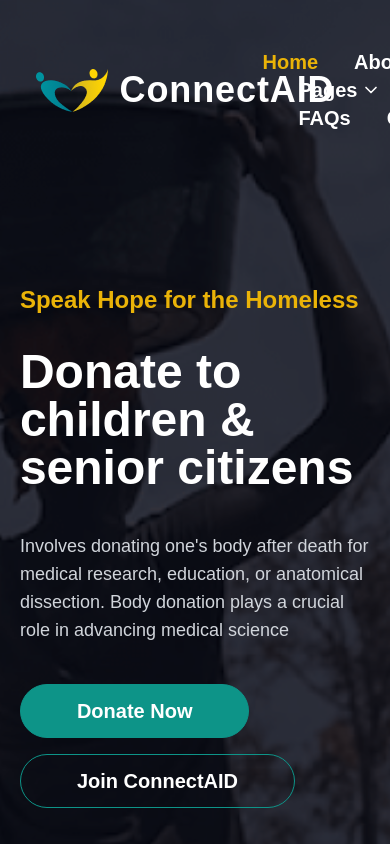
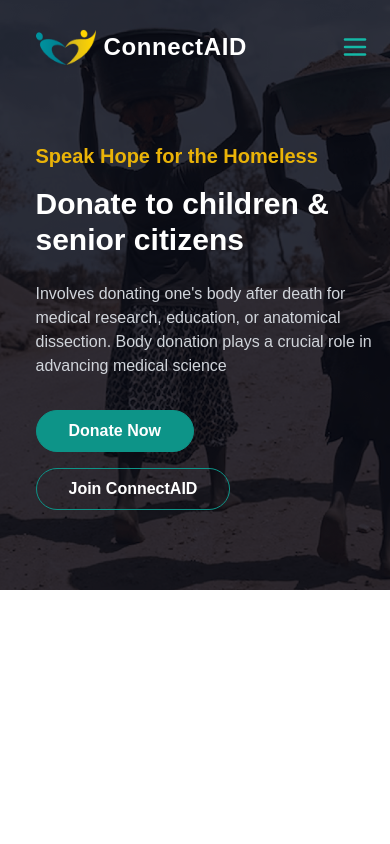
Before and after one commit to Iampraiseottia/CONNECTAID, a Next.js app: page / in a window 390 px wide. Shown: the top 844 px of the page. Built offline with nearby package versions, Linux system fonts and the light colour scheme.

Commit message:
Hero responsiveness done

```diff
--- a/app/components/Hero.jsx
+++ b/app/components/Hero.jsx
@@ -1,23 +1,33 @@
-
 "use client"
 
 import Image from 'next/image';
 import Link from 'next/link';
-
-import globalStyle from '../globals.css'
-
-import { ChevronDown, ChevronRight } from 'lucide-react';
-
-import { useRef } from 'react';
+import { ChevronDown, ChevronRight, Menu, X } from 'lucide-react';
+import { useRef, useState, useEffect } from 'react';
 
 const Hero = () => {
-
-
+  const [mobileMenuOpen, setMobileMenuOpen] = useState(false);
   const firstImageRef = useRef(null);
   const secondImageRef = useRef(null);
+  const [windowWidth, setWindowWidth] = useState(typeof window !== 'undefined' ? window.innerWidth : 0);
+
+  // Handle window resize
+  useEffect(() => {
+    const handleResize = () => {
+      setWindowWidth(window.innerWidth);
+      if (window.innerWidth > 1240 && mobileMenuOpen) {
+        setMobileMenuOpen(false);
+      }
+    };
+
+    window.addEventListener('resize', handleResize);
+    return () => {
+      window.removeEventListener('resize', handleResize);
+    };
+  }, [mobileMenuOpen]);
 
   const handleMouseMove = (e, ref) => {
-    if (!ref.current) return;
+    if (!ref.current || window.innerWidth < 1100) return;
 
     const rect = ref.current.getBoundingClientRect();
 
@@ -36,140 +46,217 @@ const Hero = () => {
     ref.current.style.transform = 'perspective(1000px) rotateX(0deg) rotateY(0deg) scale3d(1, 1, 1)';
   };
 
-
+  const toggleMobileMenu = () => {
+    setMobileMenuOpen(!mobileMenuOpen);
+  };
 
   return (
-    <div className="min-h-screen relative bg-gray-950 text-white w-full">
-
+    <div className="min-h-[60vh] sm:min-h-[97vh] werey relative bg-gray-950 text-white w-full">
       <div className="absolute inset-0 z-0">
         <Image
           src="/hero/hero-bg.png"
           alt="Background"
-          layout="fill"
+          fill
           style={{objectFit: 'cover'}}
           quality={100}
           className="opacity-20"
+          priority
         />
       </div>
 
       <div className="relative z-10">
-        {/*ConnectAID Home Page Header */}
-        <nav className="py-4 pt-12">
-          <div className="container px-4 ml-[5%] flex justify-between items-center">
-            {/* ConnectAID Logo Section */}
+        {/* Header */}
+        <nav className="py-4 pt-6 md:pt-12">
+          <div className="container mx-[5%] header-mid px-4 sm:px-6 flex justify-between items-center">
+            {/* Logo Section */}
             <div className="flex items-center">
               <Link href="/home">
                 <div className="flex items-center cursor-pointer">
-                  <Image src="/logo.png" alt="ConnectAID Logo" width={90} height={80} />
-                  <span className="ml-3 tracking-wide text-4xl font-bold">ConnectAID</span>
+                  <Image src="/logo.png" alt="ConnectAID Logo" width={70} height={60} className="w-[60px] h-auto md:w-[90px]" />
+                  <span className="ml-2 md:ml-3 tracking-wide werey4 text-2xl md:text-4xl font-bold">ConnectAID</span>
                 </div>
               </Link>
             </div>
 
-            {/* ConnectAID Navigation Links Section */}
-            <div className="md:flex space-x-9 ease-in-out duration-300">
-              <Link href="/home" className="text-yellow-500 text-xl font-semibold">Home</Link>
-              <Link href="/about" className="hover:text-yellow-500 text-white text-xl font-semibold">About</Link>
-              <Link href="/donation" className="hover:text-yellow-500 text-white text-xl font-semibold">Donation</Link>
-              <Link href="/blog" className="hover:text-yellow-500 text-white text-xl font-semibold">Events</Link>
+            {/* Mobile Menu Button - Show up to 1240px */}
+            <div className="xl:hidden">
+              <button
+                onClick={toggleMobileMenu}
+                className="p-2 focus:outline-none text-teal-500 mr-4"
+              >
+                {mobileMenuOpen ? <X size={30} /> : <Menu size={30} />}
+              </button>
+            </div>
+
+            {/* Desktop Navigation - Hidden until >= 1240px */}
+            <div className="hidden xl:flex space-x-4 xl:space-x-9 ease-in-out duration-300">
+              <Link href="/home" className="text-yellow-500 text-lg xl:text-xl font-semibold">Home</Link>
+              <Link href="/about" className="hover:text-yellow-500 text-white text-lg xl:text-xl font-semibold">About</Link>
+              <Link href="/donation" className="hover:text-yellow-500 text-white text-lg xl:text-xl font-semibold">Donation</Link>
+              <Link href="/blog" className="hover:text-yellow-500 text-white text-lg xl:text-xl font-semibold">Events</Link>
               <div className="relative group z-10">
-                <button className="hover:text-yellow-500 text-white text-xl ease-in-out duration-300 font-semibold flex items-center">
-                  Pages <ChevronDown className="ml-1 w-5 h-5" />
+                <button className="hover:text-yellow-500 text-white text-lg xl:text-xl ease-in-out duration-300 font-semibold flex items-center">
+                  Pages <ChevronDown className="ml-1 w-4 h-4 xl:w-5 xl:h-5" />
                 </button>
                 <div className="absolute hidden bg-white w-60 border-t-2 border-t-teal-500 -ml-1 h-auto py-5 transition-all group-hover:block p-2 rounded shadow-lg">
-                  <Link href="/pages/team" className="block py-2 text-slate-800 pl-2 ease-in-out duration-200 text-[18px] hover:text-xl hover:text-teal-600 font-semibold tracking-wide">
+                  <Link href="/pages/team" className="block py-2 text-slate-800 pl-2 ease-in-out duration-200 text-[16px] xl:text-[18px] hover:text-lg xl:hover:text-xl hover:text-teal-600 font-semibold tracking-wide">
                     Blog
                   </Link>
-                  <Link href="/pages/gallery" className="block py-2 text-slate-800 pl-2 ease-in-out duration-200 text-[18px] hover:text-xl hover:text-teal-600 font-semibold tracking-wide">
+                  <Link href="/pages/team" className="block py-2 text-slate-800 pl-2 ease-in-out duration-200 text-[16px] xl:text-[18px] hover:text-lg xl:hover:text-xl hover:text-teal-600 font-semibold tracking-wide">
+                    FAQs
+                  </Link>
+                  <Link href="/pages/gallery" className="block py-2 text-slate-800 pl-2 ease-in-out duration-200 text-[16px] xl:text-[18px] hover:text-lg xl:hover:text-xl hover:text-teal-600 font-semibold tracking-wide">
                     Event Details
                   </Link>
                   {/* Nested dropdown for Login */}
                   <div className="relative group/login">
-                    <div className="py-2 text-slate-800 pl-2 ease-in-out duration-200 text-[18px] hover:text-xl hover:text-teal-600 font-semibold tracking-wide flex justify-between items-center cursor-pointer">
+                    <div className="py-2 text-slate-800 pl-2 ease-in-out duration-200 text-[16px] xl:text-[18px] hover:text-lg xl:hover:text-xl hover:text-teal-600 font-semibold tracking-wide flex justify-between items-center cursor-pointer">
                       <p>Login</p>
-                      <ChevronRight />
+                      <ChevronRight className="w-4 h-4" />
                     </div>
                     <div className="absolute left-full top-0 hidden bg-white w-60 border-l-2 border-t-2 border-l-teal-500 border-t-teal-500 h-auto py-5 transition-all group-hover/login:block p-2 rounded shadow-lg">
-                      <Link href="/login/user" className="block py-2 text-slate-800 pl-2 ease-in-out duration-200 text-[18px] hover:text-xl hover:text-teal-600 font-semibold tracking-wide">
-                        User Login
+                      <Link href="/login/user" className="block py-2 text-slate-800 pl-2 ease-in-out duration-200 text-[16px] xl:text-[18px] hover:text-lg xl:hover:text-xl hover:text-teal-600 font-semibold tracking-wide">
+                        Login
                       </Link>
-                      <Link href="/login/admin" className="block py-2 text-slate-800 pl-2 ease-in-out duration-200 text-[18px] hover:text-xl hover:text-teal-600 font-semibold tracking-wide">
-                        Admin Login
+                      <Link href="/login/admin" className="block py-2 text-slate-800 pl-2 ease-in-out duration-200 text-[16px] xl:text-[18px] hover:text-lg xl:hover:text-xl hover:text-teal-600 font-semibold tracking-wide">
+                        Registration
                       </Link>
-                      <Link href="/login/volunteer" className="block py-2 text-slate-800 pl-2 ease-in-out duration-200 text-[18px] hover:text-xl hover:text-teal-600 font-semibold tracking-wide">
-                        Volunteer Login
+                      <Link href="/login/volunteer" className="block py-2 text-slate-800 pl-2 ease-in-out duration-200 text-[16px] xl:text-[18px] hover:text-lg xl:hover:text-xl hover:text-teal-600 font-semibold tracking-wide">
+                        Forgot Password
                       </Link>
                     </div>
                   </div>
-                  <Link href="/pages/team" className="block py-2 text-slate-800 pl-2 ease-in-out duration-200 text-[18px] hover:text-xl hover:text-teal-600 font-semibold tracking-wide">
+                  <Link href="/pages/team" className="block py-2 text-slate-800 pl-2 ease-in-out duration-200 text-[16px] xl:text-[18px] hover:text-lg xl:hover:text-xl hover:text-teal-600 font-semibold tracking-wide">
                     Blog Details
                   </Link>
-                  <Link href="/pages/gallery" className="block py-2 text-slate-800 pl-2 ease-in-out duration-200 text-[18px] hover:text-xl hover:text-teal-600 font-semibold tracking-wide">
+                  <Link href="/pages/gallery" className="block py-2 text-slate-800 pl-2 ease-in-out duration-200 text-[16px] xl:text-[18px] hover:text-lg xl:hover:text-xl hover:text-teal-600 font-semibold tracking-wide">
                     Privacy Policy
                   </Link>
-                  <Link href="/pages/events" className="block py-2 text-slate-800 pl-2 ease-in-out duration-200 text-[18px] hover:text-xl hover:text-teal-600 font-semibold tracking-wide">
+                  <Link href="/pages/events" className="block py-2 text-slate-800 pl-2 ease-in-out duration-200 text-[16px] xl:text-[18px] hover:text-lg xl:hover:text-xl hover:text-teal-600 font-semibold tracking-wide">
                     Terms-Condition
                   </Link>
                 </div>
               </div>
-              <Link href="/blog" className="hover:text-yellow-500 text-white text-xl font-semibold">FAQs</Link>
-              <Link href="/contact" className="hover:text-yellow-400 text-white text-xl font-semibold">Contact</Link>
+
+              <Link href="/contact" className="hover:text-yellow-400 text-white text-lg xl:text-xl font-semibold">Contact</Link>
             </div>
 
-            {/* ConnectAID Right Section - Useful Button Area */}
-            <div className="flex items-center space-x-5 -mr-40">
-
+            {/* Desktop Right Section - Donate Button & Language */}
+            <div className="hidden xl:flex items-center space-x-3 xl:space-x-5 -mr-40 header-mid2">
               <div className="relative group">
-                <button className="flex items-center hover:text-yellow-400">
+                <button className="flex items-center hover:text-yellow-400 text-sm xl:text-base">
                   Eng <span className="ml-1">▼</span>
                 </button>
                 <div className="absolute bg-white hidden group-hover:block p-2 rounded shadow-lg right-0">
-                  <button className="block py-2 text-slate-800 pl-2 ease-in-out duration-200 text-[18px] hover:text-xl hover:text-teal-600 font-semibold tracking-wide">English</button>
-                  <button className="block py-2 text-slate-800 pl-2 ease-in-out duration-200 text-[18px] hover:text-xl hover:text-teal-600 font-semibold tracking-wide">French</button>
+                  <button className="block py-2 text-slate-800 pl-2 ease-in-out duration-200 text-[16px] xl:text-[18px] hover:text-lg xl:hover:text-xl hover:text-teal-600 font-semibold tracking-wide">English</button>
+                  <button className="block py-2 text-slate-800 pl-2 ease-in-out duration-200 text-[16px] xl:text-[18px] hover:text-lg xl:hover:text-xl hover:text-teal-600 font-semibold tracking-wide">French</button>
                 </div>
               </div>
-              <Link href="/donate" className="bg-white text-black font-bold ease-in-out cursor-pointer py-4 px-9 hover:rounded-3xl hover:text-[lightseagreen] rounded hover:bg-yellow-300 transition duration-300">
+              <Link href="/donate" className="bg-white text-black font-bold ease-in-out cursor-pointer py-2 px-4 xl:py-4 xl:px-9 text-sm xl:text-base hover:rounded-3xl hover:text-[lightseagreen] rounded hover:bg-yellow-300 transition duration-300 ">
                 DONATE NOW
               </Link>
             </div>
           </div>
         </nav>
 
+        {/* Mobile Menu - Display on top of the hero content until 1240px */}
+        {mobileMenuOpen && (
+          <div className="xl:hidden bg-gray-900 p-4 absolute w-full z-50">
+            <div className="flex flex-col space-y-4">
+              <Link href="/home" className="text-yellow-500 text-xl font-semibold">Home</Link>
+              <Link href="/about" className="hover:text-yellow-500 text-white text-xl font-semibold">About</Link>
+              <Link href="/donation" className="hover:text-yellow-500 text-white text-xl font-semibold">Donation</Link>
+              <Link href="/blog" className="hover:text-yellow-500 text-white text-xl font-semibold">Events</Link>
 
-        {/*Main Section - Hero Content */}
-        <div className="container ml-[1%] px-4 py-24 mt-10 leading-10 flex justify-evenly items-center flex-col md:flex-row">
+              <div className="relative">
+                <button
+                  onClick={() => document.getElementById('mobilePages').classList.toggle('hidden')}
+                  className="hover:text-yellow-500 text-white text-xl font-semibold flex items-center justify-between w-full"
+                >
+                  Pages <ChevronDown className="ml-1 w-5 h-5" />
+                </button>
+                <div id="mobilePages" className="hidden bg-gray-800 mt-2 p-2 rounded">
+                  <Link href="/pages/team" className="block py-2 text-white hover:text-yellow-500">Blog</Link>
+                  <Link href="/pages/gallery" className="block py-2 text-white hover:text-yellow-500">Event Details</Link>
+                  <Link href="/blog" className="block py-2 text-white hover:text-yellow-500">FAQs</Link>
 
-          <div  className="">
-            <p className="text-yellow-500 text-2xl  mb-8 font-semibold">Speak Hope for the Homeless</p>
+                  <div className="relative">
+                    <button
+                      onClick={() => document.getElementById('mobileLogin').classList.toggle('hidden')}
+                      className="py-2 text-white hover:text-yellow-500 flex items-center justify-between w-full"
+                    >
+                      Login <ChevronRight className="ml-1 w-4 h-4" />
+                    </button>
+                    <div id="mobileLogin" className="hidden bg-gray-700 mt-1 p-2 rounded ml-4">
+                      <Link href="/login" className="block py-2 text-white hover:text-yellow-500">Login</Link>
+                      <Link href="/register" className="block py-2 text-white hover:text-yellow-500">Registration</Link>
+                      <Link href="/forgot_password" className="block py-2 text-white hover:text-yellow-500">Forgot Password</Link>
+                    </div>
+                  </div>
 
-            <h1 className="text-5xl md:text-6xl font-bold mb-10 max-w-2xl">
+                  <Link href="/pages/team" className="block py-2 text-white hover:text-yellow-500">Blog Details</Link>
+                  <Link href="/pages/gallery" className="block py-2 text-white hover:text-yellow-500">Privacy Policy</Link>
+                  <Link href="/pages/events" className="block py-2 text-white hover:text-yellow-500">Terms-Condition</Link>
+                </div>
+              </div>
+
+              <Link href="/contact" className="hover:text-yellow-400 text-white text-xl font-semibold">Contact</Link>
+
+              <div className="flex items-center justify-between mt-4">
+                <div className="relative group">
+                  <button
+                    onClick={() => document.getElementById('mobileLang').classList.toggle('hidden')}
+                    className="flex items-center hover:text-yellow-400"
+                  >
+                    Eng <span className="ml-1">▼</span>
+                  </button>
+                  <div id="mobileLang" className="hidden bg-gray-800 mt-1 p-2 rounded">
+                    <button className="block py-2 text-white hover:text-yellow-500">English</button>
+                    <button className="block py-2 text-white hover:text-yellow-500">French</button>
+                  </div>
+                </div>
+                <Link href="/donate" className="bg-white text-black font-bold py-2 px-6 hover:text-[lightseagreen] rounded hover:bg-yellow-300 transition duration-300">
+                  DONATE NOW
+                </Link>
+              </div>
+            </div>
+          </div>
+        )}
+
+        {/* Main Hero Content */}
+        <div className="container hero-mid ml-[5%] mt-16 px-4 sm:px-6 py-8 md:py-16 lg:py-24 flex flex-col md:flex-row justify-between items-center">
+          {/* Text Content */}
+          <div className="w-full md:w-1/2 mb-12 md:mb-0 -mt-10 sm:-mt-5">
+            <p className="text-yellow-500 text-xl md:text-2xl mb-4 md:mb-8 font-semibold">Speak Hope for the Homeless</p>
+
+            <h1 className="text-3xl sm:text-4xl md:text-5xl lg:text-6xl font-bold mb-6 md:mb-10">
               Donate to children & senior citizens
             </h1>
 
-            <p className="text-gray-300 max-w-2xl mb-10 text-lg">
+            <p className="text-gray-300 mb-8 md:mb-10 text-base md:text-lg max-w-2xl mr-2">
               Involves donating one's body after death for medical research, education, or
               anatomical dissection. Body donation plays a crucial role in advancing medical
               science
             </p>
 
             <div className="flex flex-wrap gap-4">
-              <Link href="/donate" className="bg-teal-600 font-semibold border border-teal-600 hover:bg-teal-700 text-white text-xl cursor-pointer ease-in-out duration-300 py-3 px-14 rounded-full transition ">
+              <Link href="/donate" className="bg-teal-600 font-semibold border border-teal-600 hover:bg-teal-700 text-white text-base md:text-xl cursor-pointer ease-in-out duration-300 py-2 px-8 md:py-3 md:px-14 rounded-full transition">
                 Donate Now
               </Link>
-              <Link href="/register" className="bg-transparent font-semibold border border-teal-600 hover:opacity-80 text-white text-xl cursor-pointer ease-in-out duration-300 py-3 px-14 rounded-full transition">
+              <Link href="/register" className="bg-transparent font-semibold border border-teal-600 hover:opacity-80 text-white text-base md:text-xl cursor-pointer ease-in-out duration-300 py-2 px-8 md:py-3 md:px-14 rounded-full transition">
                 Join ConnectAID
               </Link>
             </div>
-
           </div>
 
-          {/* Image Cards */}
-          <div className="mt-16 flex flex-wrap gap-6 justify-end ml-24 -mr-40">
+          {/* Image Cards - Hidden on small screens, visible from medium screens up */}
+          <div className="hidden md:flex flex-col md:flex-row flex-wrap gap-4 lg:gap-6 justify-center md:justify-end md:w-1/2">
             <div
               ref={firstImageRef}
-              className="relative w-[250px] h-[410px] overflow-hidden rounded-lg shadow-lg transition-transform duration-200 ease-out"
+              className="relative w-[180px] h-[300px] lg:w-[250px] lg:h-[410px] overflow-hidden rounded-lg shadow-lg transition-transform duration-200 ease-out werey2"
               onMouseMove={(e) => handleMouseMove(e, firstImageRef)}
-              onMouseLeave={() => handleMouseLeave(firstImageRef)} >
+              onMouseLeave={() => handleMouseLeave(firstImageRef)}
+            >
               <Image
                 src="/hero/hero-2.png"
                 alt="Children in need"
@@ -179,9 +266,10 @@ const Hero = () => {
             </div>
             <div
               ref={secondImageRef}
-              className="relative w-[320px] h-[540px] -mt-20 overflow-hidden rounded-lg shadow-lg transition-transform duration-200 ease-out"
+              className="relative w-[220px] h-[400px] lg:w-[320px] lg:h-[540px] -mt-10 lg:-mt-20 overflow-hidden rounded-lg shadow-lg transition-transform duration-200 ease-out werey5"
               onMouseMove={(e) => handleMouseMove(e, secondImageRef)}
-              onMouseLeave={() => handleMouseLeave(secondImageRef)} >
+              onMouseLeave={() => handleMouseLeave(secondImageRef)}
+            >
               <Image
                 src="/hero/hero-3.png"
                 alt="Child smiling"
--- a/app/globals.css
+++ b/app/globals.css
@@ -43,3 +43,55 @@ body {
     color-scheme: dark;
   }
 }
+
+
+
+
+/* HERO  */
+
+@media (min-width: 1000px) and (max-width: 1300px) {
+  .werey2{
+    display: none;
+  }
+
+  .hero-mid{
+    margin-top: 100px !important;
+    margin-left: 0 !important;
+  }
+
+  .header-mid{
+    margin-left: 0 !important;
+  }
+
+  .header-mid2{
+    margin-right: -50px !important;
+  }
+
+  .werey4{
+    font-size: 25px !important;
+  }
+
+  .werey5{
+    margin-top: -50px !important;
+    margin-right: 100px !important;
+  }
+}
+
+@media (min-width: 784px) and (max-width: 1240px) {
+  .navigation_head{
+    display: none;
+  }
+}
+
+/* Ensure menu is visible and properly displayed on top of content up to 1240px */
+@media (max-width: 1240px) {
+  .mobile-menu-overlay {
+    position: fixed;
+    top: 0;
+    left: 0;
+    width: 100%;
+    height: 100%;
+    background-color: rgba(17, 24, 39, 0.9);
+    z-index: 40;
+  }
+}
```
